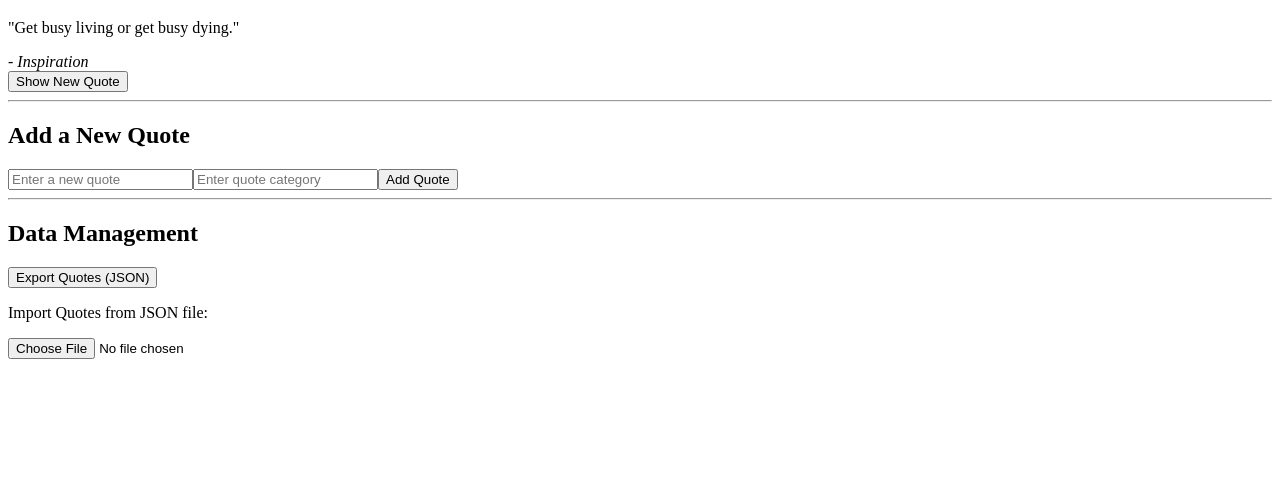
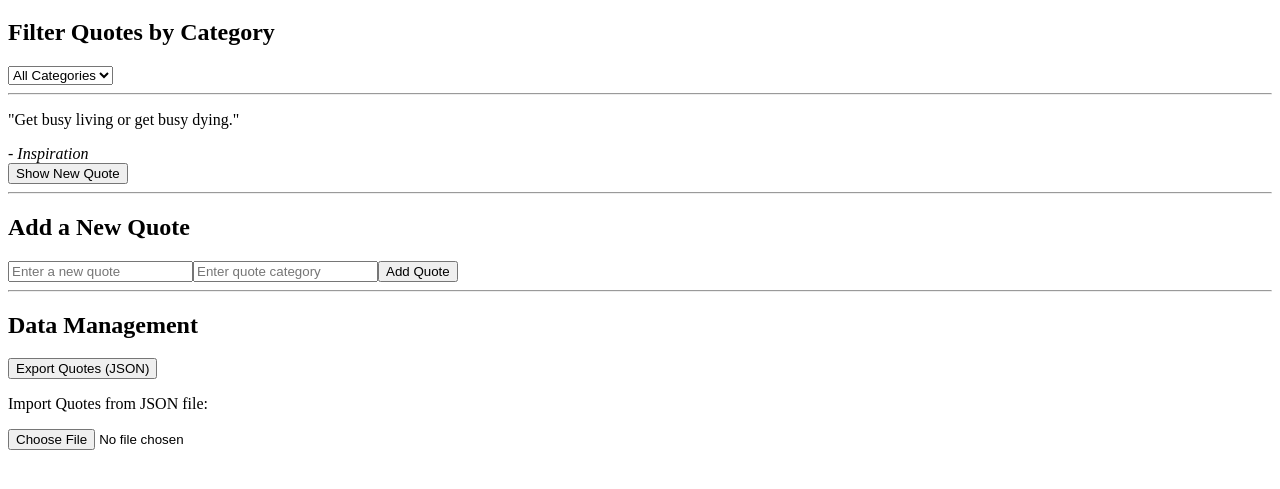
Before and after one commit to croixshima/alx_fe_javascript, a plain HTML site: page dom-manipulation/index.html in a window 1280 px wide. Shown: the part 61-550 px from the top of the page. Drawn offline with Linux system fonts and the light colour scheme.

Commit message:
feat: Implement Task 3 - Dynamic Content Filtering and Persistence

```diff
--- a/dom-manipulation/index.html
+++ b/dom-manipulation/index.html
@@ -8,6 +8,15 @@
 <body>
 
   <h1>Dynamic Quote Generator</h1>
+
+  <div>
+    <h2>Filter Quotes by Category</h2>
+    <select id="categoryFilter" onchange="filterQuotes()">
+      <option value="all">All Categories</option>
+      </select>
+  </div>
+
+  <hr>
 
   <div id="quoteDisplay"></div>
 
--- a/dom-manipulation/script.js
+++ b/dom-manipulation/script.js
@@ -1,4 +1,4 @@
-// 1. Array of initial quotes (serves as a fallback)
+// Array of initial quotes (serves as a fallback)
 let quotes = [
   {
     text: "The only way to do great work is to love what you do.",
@@ -14,10 +14,11 @@ let quotes = [
   }
 ];
 
-// --- Task 2: Web Storage and JSON Functions (Global Scope) ---
+// --- Web Storage and JSON Functions (Global Scope) ---
 
 /**
  * Saves the current 'quotes' array to localStorage.
+ * This function is called every time a quote is added or imported.
  */
 function saveQuotes() {
   localStorage.setItem('quotes', JSON.stringify(quotes));
@@ -27,27 +28,15 @@ function saveQuotes() {
  * Exports the current 'quotes' array as a JSON file.
  */
 function exportQuotes() {
-  // 1. Convert quotes array to a JSON string
-  // 'null, 2' formats the JSON to be human-readable
   const jsonString = JSON.stringify(quotes, null, 2);
-
-  // 2. Create a Blob (Binary Large Object)
   const blob = new Blob([jsonString], { type: 'application/json' });
-
-  // 3. Create a URL for the Blob
   const url = URL.createObjectURL(blob);
-
-  // 4. Create a temporary 'a' (anchor) element to trigger the download
   const a = document.createElement('a');
   a.href = url;
-  a.download = 'quotes.json'; // The filename for the download
-
-  // 5. Add the 'a' element to the DOM, click it, and then remove it
+  a.download = 'quotes.json';
   document.body.appendChild(a);
   a.click();
   document.body.removeChild(a);
-
-  // 6. Revoke the object URL to free up memory
   URL.revokeObjectURL(url);
 }
 
@@ -57,7 +46,6 @@ function exportQuotes() {
  */
 function importFromJsonFile(event) {
   const file = event.target.files[0];
-
   if (!file) {
     alert('No file selected.');
     return;
@@ -70,14 +58,12 @@ function importFromJsonFile(event) {
       const importedQuotes = JSON.parse(event.target.result);
 
       if (Array.isArray(importedQuotes)) {
-        // Add the imported quotes to the existing quotes array
         quotes.push(...importedQuotes);
-        // Save the new, merged array to local storage
-        saveQuotes();
-        // Notify the user
+        saveQuotes(); // Save the new data
+        // *** TASK 3 UPDATE: Repopulate categories after import ***
+        populateCategories();
+        filterQuotes(); // Update the display
         alert('Quotes imported successfully!');
-        // Optional: Display a new random quote to show the update
-        // showRandomQuote(); // This function isn't in scope here, so we'll skip
       } else {
         alert('Invalid JSON file: The file does not contain a quote array.');
       }
@@ -86,22 +72,39 @@ function importFromJsonFile(event) {
     }
   };
 
-  // Read the file as text
   fileReader.readAsText(file);
 }
 
-// --- Task 1: DOM Manipulation (Runs after page loads) ---
+/**
+ * Filters the quotes and updates the display.
+ * This function is called by the 'onchange' attribute in the HTML.
+ */
+function filterQuotes() {
+  const categoryFilter = document.getElementById('categoryFilter');
+  if (!categoryFilter) return; // Exit if element doesn't exist yet
+
+  const selectedCategory = categoryFilter.value;
+
+  // *** TASK 3 UPDATE: Save selected filter to local storage ***
+  localStorage.setItem('lastSelectedCategory', selectedCategory);
+
+  // Update the displayed quote
+  showRandomQuote();
+}
+
+// --- DOM Manipulation (Runs after page loads) ---
 window.addEventListener('DOMContentLoaded', () => {
 
   // Get references to DOM elements
   const quoteDisplay = document.getElementById('quoteDisplay');
   const newQuoteButton = document.getElementById('newQuote');
   const formContainer = document.getElementById('formContainer');
-  const exportButton = document.getElementById('exportButton'); // Get the new export button
+  const exportButton = document.getElementById('exportButton');
+  const categoryFilter = document.getElementById('categoryFilter');
+
 
   /**
-   * Loads quotes from local storage.
-   * This will overwrite the default 'quotes' array if data exists.
+   * Loads quotes from local storage and restores the last filter.
    */
   function loadQuotes() {
     const storedQuotes = localStorage.getItem('quotes');
@@ -111,15 +114,55 @@ window.addEventListener('DOMContentLoaded', () => {
   }
 
   /**
-   * Displays a random quote in the quoteDisplay element.
+   * Extracts unique categories and populates the dropdown.
+   */
+  function populateCategories() {
+    // 1. Get unique categories
+    const uniqueCategories = ['all'];
+    quotes.forEach(quote => {
+      const category = quote.category.trim();
+      if (category && !uniqueCategories.includes(category)) {
+        uniqueCategories.push(category);
+      }
+    });
+
+    // 2. Clear existing options and re-add 'All Categories'
+    categoryFilter.innerHTML = '<option value="all">All Categories</option>';
+
+    // 3. Add unique categories to the dropdown
+    uniqueCategories.filter(cat => cat !== 'all').sort().forEach(category => {
+      const option = document.createElement('option');
+      option.value = category;
+      option.textContent = category;
+      categoryFilter.appendChild(option);
+    });
+
+    // 4. *** TASK 3 UPDATE: Restore the last selected filter ***
+    const lastSelected = localStorage.getItem('lastSelectedCategory');
+    if (lastSelected) {
+      categoryFilter.value = lastSelected;
+    }
+  }
+
+  /**
+   * Displays a random quote *based on the currently selected filter*.
    */
   function showRandomQuote() {
-    if (quotes.length === 0) {
-      quoteDisplay.innerHTML = '<p>No quotes available. Add some!</p>';
+    const selectedCategory = categoryFilter.value;
+
+    // 1. Filter the quotes based on the selected category
+    const filteredQuotes = selectedCategory === 'all'
+      ? quotes
+      : quotes.filter(quote => quote.category === selectedCategory);
+
+    if (filteredQuotes.length === 0) {
+      quoteDisplay.innerHTML = `<p>No quotes available in the **${selectedCategory}** category. Add some!</p>`;
       return;
     }
-    const randomIndex = Math.floor(Math.random() * quotes.length);
-    const randomQuote = quotes[randomIndex];
+
+    // 2. Get a random quote from the filtered list
+    const randomIndex = Math.floor(Math.random() * filteredQuotes.length);
+    const randomQuote = filteredQuotes[randomIndex];
 
     quoteDisplay.innerHTML = `
       <p>"${randomQuote.text}"</p>
@@ -143,21 +186,18 @@ window.addEventListener('DOMContentLoaded', () => {
         category: newCategory
       };
 
-      // Add to the quotes array
       quotes.push(newQuote);
+      saveQuotes(); // Save new quote to local storage
 
-      // *** TASK 2 UPDATE: Save to local storage ***
-      saveQuotes();
+      // *** TASK 3 UPDATE: Repopulate categories if a new one was added ***
+      populateCategories();
 
       // Clear the input fields
       newQuoteTextInput.value = '';
       newQuoteCategoryInput.value = '';
 
-      // Update the DOM
-      quoteDisplay.innerHTML = `
-        <p>"${newQuote.text}"</p>
-        <i>- ${newQuote.category}</i>
-      `;
+      // Update the display to show the new quote
+      showRandomQuote();
       alert('New quote added successfully!');
     } else {
       alert('Please enter both a quote and a category.');
@@ -193,8 +233,9 @@ window.addEventListener('DOMContentLoaded', () => {
 
   // --- SCRIPT EXECUTION ---
 
-  // 1. Load quotes from local storage *first*
+  // 1. Load quotes and restore category list
   loadQuotes();
+  populateCategories();
 
   // 2. Set up event listeners
   if (newQuoteButton) {
@@ -203,10 +244,11 @@ window.addEventListener('DOMContentLoaded', () => {
   if (exportButton) {
     exportButton.addEventListener('click', exportQuotes);
   }
+  // The 'categoryFilter' change listener is set in the HTML using onchange="filterQuotes()"
 
   // 3. Build the dynamic form
   createAddQuoteForm();
 
-  // 4. Show a random quote on initial page load
+  // 4. Show a random quote using the restored or default filter
   showRandomQuote();
 });
```
